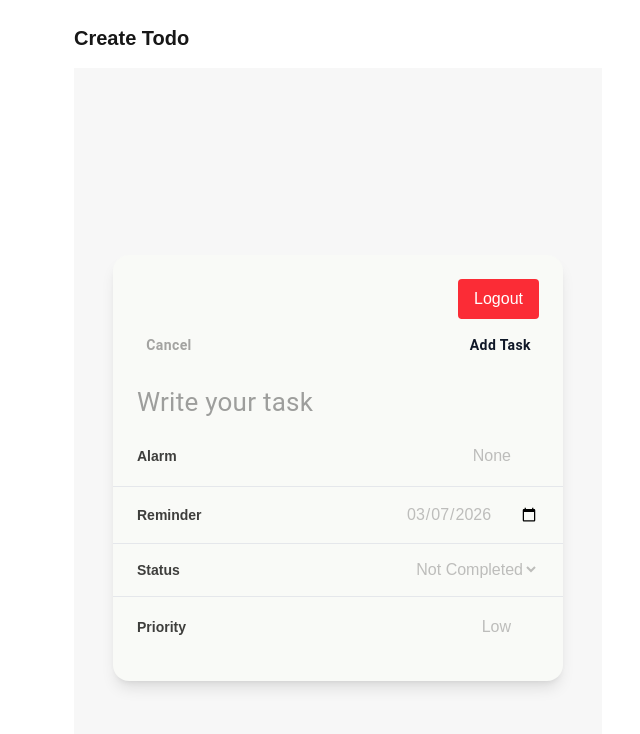
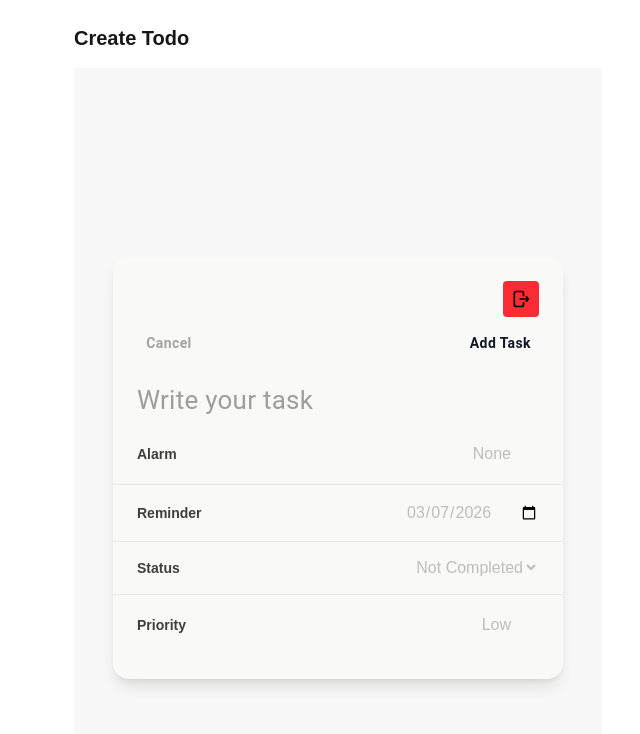
Before and after one commit to DatPHP/Henry-todolist-app, a Next.js app: page /todos/create in a window 1280 px wide. Shown: the top 734 px of the page, without its empty margins (302-942 px from the left). Built offline with nearby package versions, Linux system fonts and the light colour scheme; some icons are missing.

Commit message:
Adjust logout btn

```diff
--- a/components/logout-button.tsx
+++ b/components/logout-button.tsx
@@ -14,9 +14,14 @@ export default function LogoutButton({ className = "mb-4" }: { className?: strin
     <div className={`flex justify-end ${className}`}>
       <button
         onClick={handleLogout}
-        className="bg-red-500 hover:bg-red-600 text-white px-4 py-2 rounded"
+        className="bg-red-500 hover:bg-red-600 text-white p-2 rounded flex items-center justify-center"
       >
-        Logout
+        <img
+          src="/logout-svgrepo-com.svg"
+          alt="logout"
+          width={20}
+          height={20}
+        />
       </button>
     </div>
   );
```
Also changed, not shown: public/logout-svgrepo-com.svg (added).
